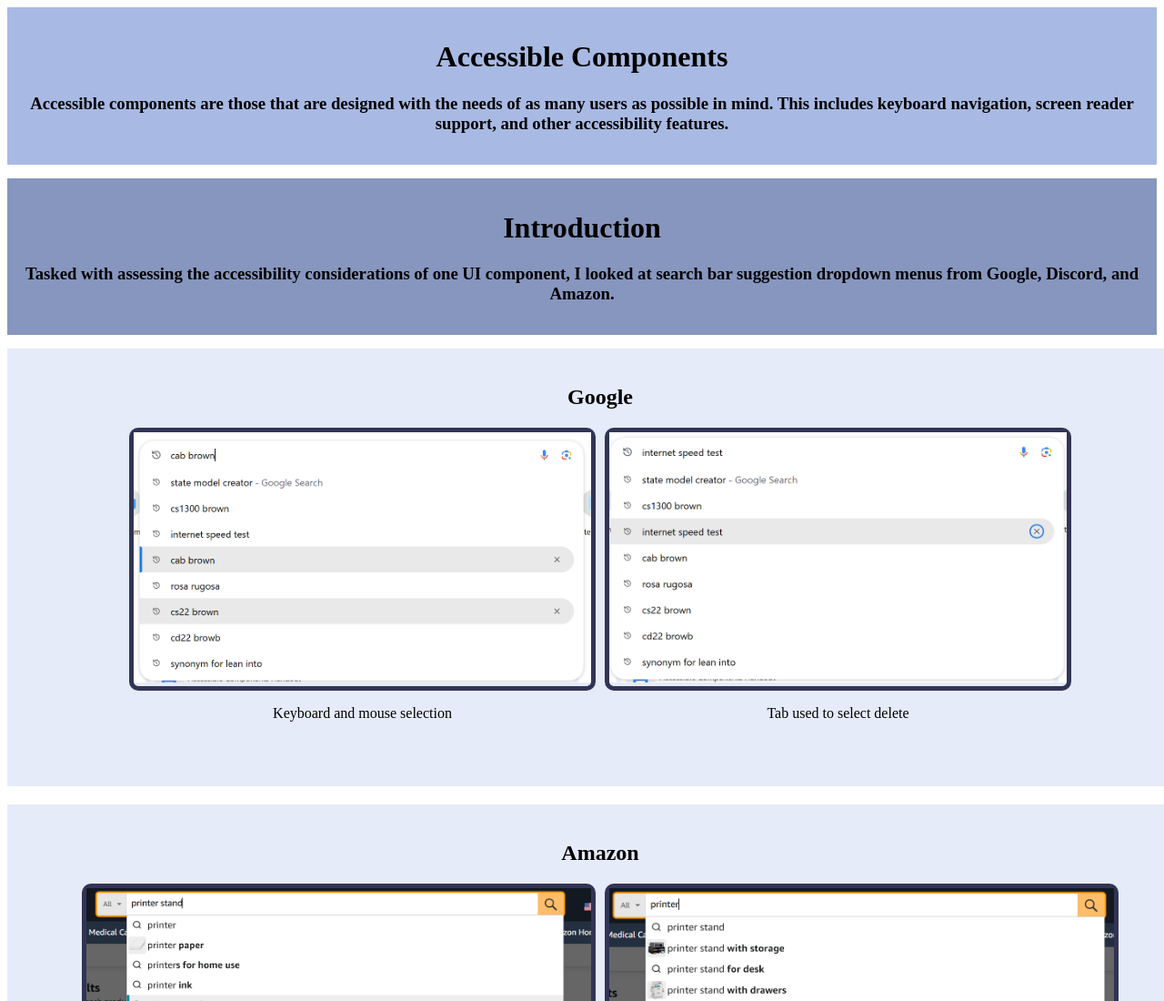
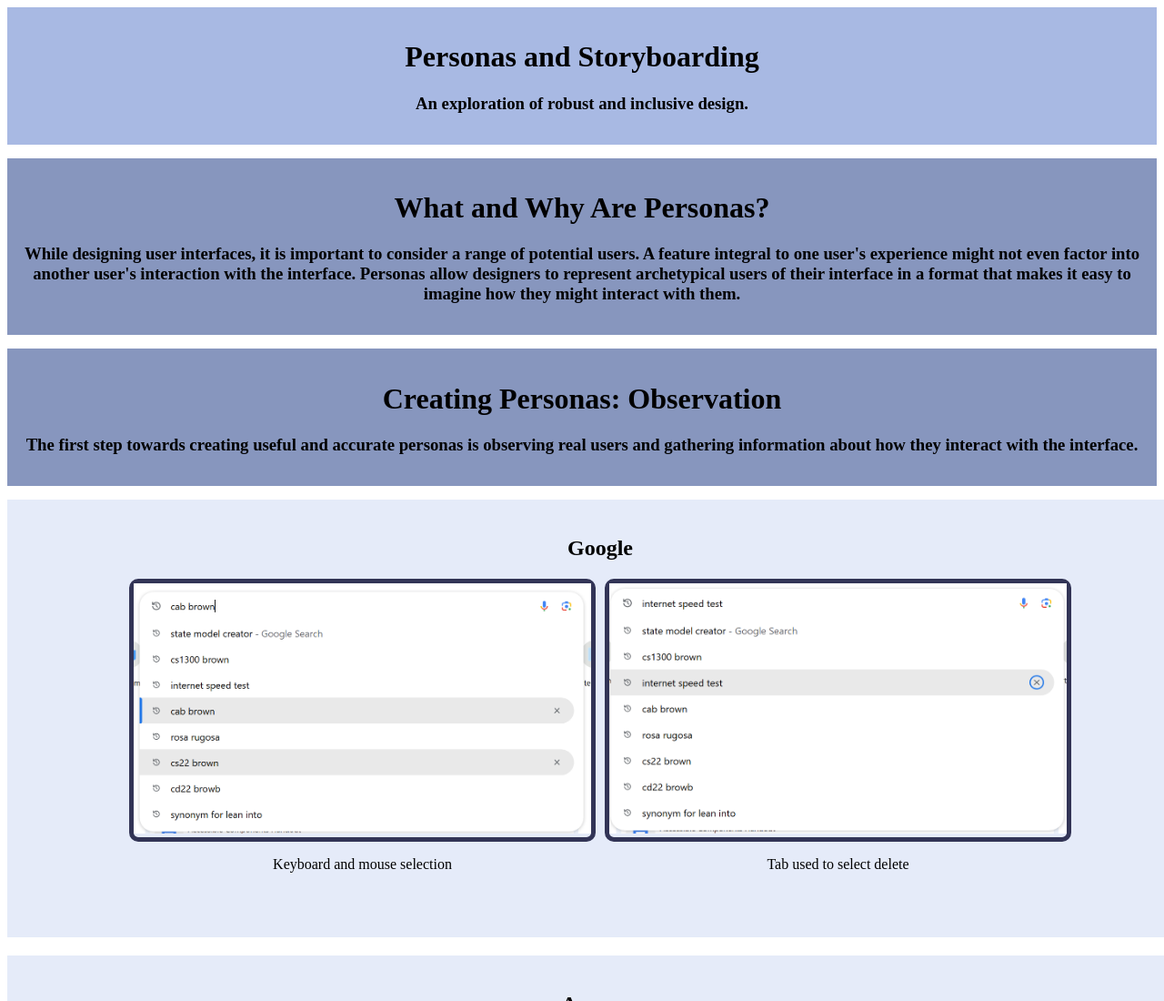
Before and after one commit to Nathan-SR/cs1300, a plain HTML site: page index.html in a window 1280 px wide. Shown: the top 1100 px of the page at 91% size. Drawn offline with Linux system fonts and the light colour scheme.

Commit message:
updating

```diff
--- a/index.html
+++ b/index.html
@@ -9,12 +9,16 @@
 </head>
 <div>
   <header class="main-header">
-    <h1>Accessible Components</h1>
-    <h3>Accessible components are those that are designed with the needs of as many users as possible in mind. This includes keyboard navigation, screen reader support, and other accessibility features.</p>
+    <h1>Personas and Storyboarding</h1>
+    <h3>An exploration of robust and inclusive design.</p>
   </header>
   <div class="secondary-header">
-    <h1>Introduction</h1>
-    <h3>Tasked with assessing the accessibility considerations of one UI component, I looked at search bar suggestion dropdown menus from Google, Discord, and Amazon.</h3>
+    <h1>What and Why Are Personas?</h1>
+    <h3>While designing user interfaces, it is important to consider a range of potential users. A feature integral to one user's experience might not even factor into another user's interaction with the interface. Personas allow designers to represent archetypical users of their interface in a format that makes it easy to imagine how they might interact with them.</h3>
+  </div>
+  <div class="secondary-header">
+    <h1>Creating Personas: Observation</h1>
+    <h3>The first step towards creating useful and accurate personas is observing real users and gathering information about how they interact with the interface.</h3>
   </div>
   <body>
     <div class="images-section">
```
